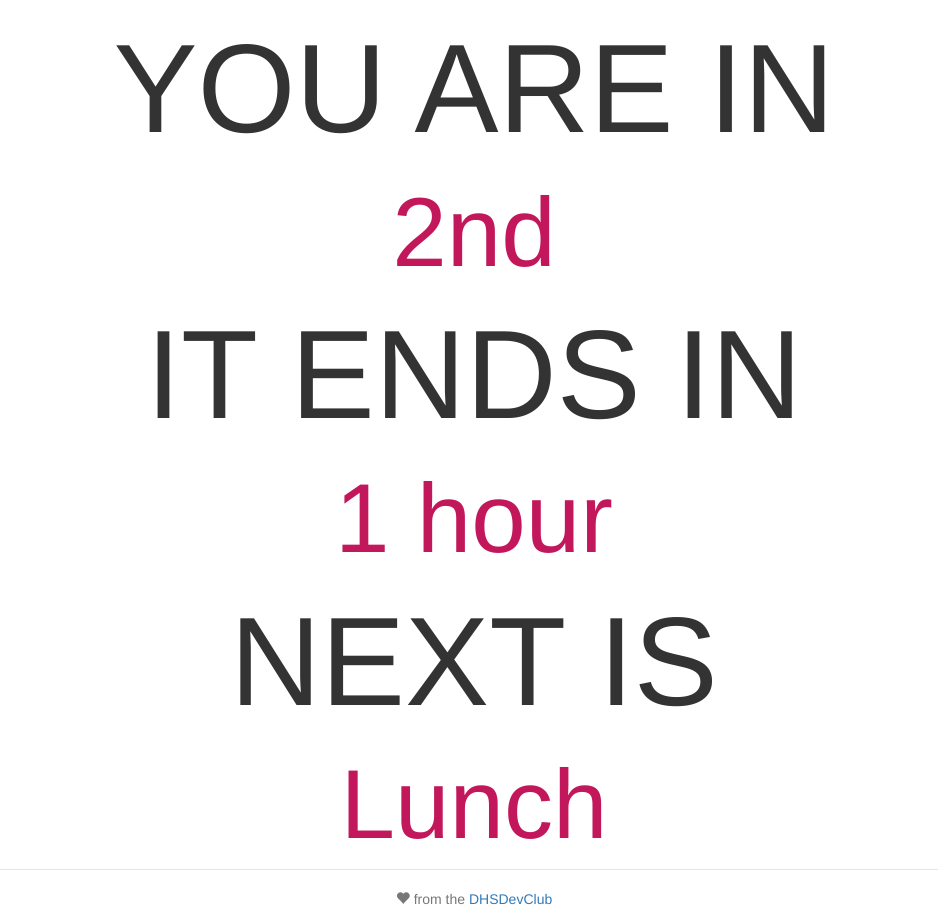
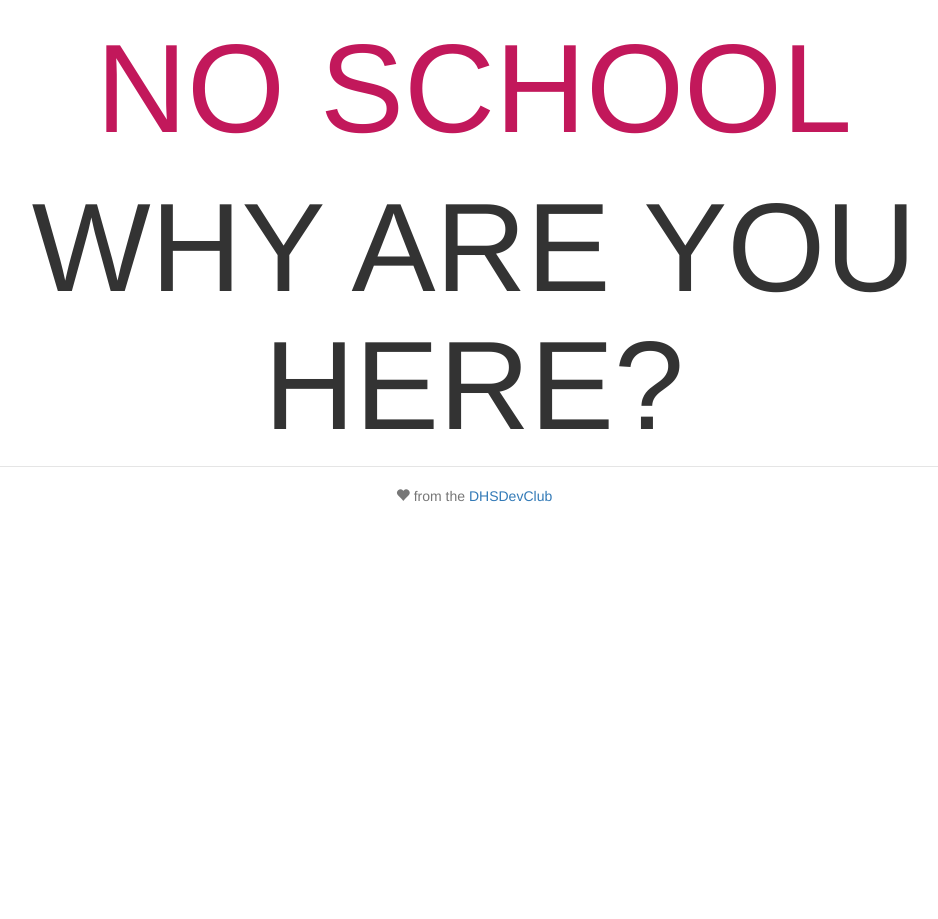
Before and after one commit to manmon42/When-Does-It-End, a website: page app/index.html in a window 1280 px wide. Shown: the whole page, without its empty margins (166-1104 px from the left). After the commit the page ends 800 px from the top, so only its background shows below. Drawn offline with nearby package versions, Linux system fonts and the light colour scheme; some packages are replaced by stand-ins of ours; files that its build step writes are made by us from their sources.

Commit message:
Updates
Favicon, Analytics code, Removed dev code

```diff
--- a/app/index.html
+++ b/app/index.html
@@ -46,7 +46,7 @@
                 r = n.getElementsByTagName(g)[0], a.src = u, r.parentNode.insertBefore(a, r)
         }(window, document, 'script', 'https://www.google-analytics.com/analytics.js', 'ga');
 
-        ga('create', 'UA-XXXXX-X');
+        ga('create', 'UA-82826921-1');
         ga('send', 'pageview');
     </script>
 
--- a/app/scripts/controllers/main.js
+++ b/app/scripts/controllers/main.js
@@ -271,7 +271,7 @@ angular.module('whenDoesItEndApp')
         // Initialises the app by running helper functions
         var init = function () {
             var tempDate = new Date(); // Sets temp date var just for the init scope
-            tempDate.setHours(10, 20); //Used for debugging, overrides the hour and minute values.
+            // tempDate.setHours(10, 20); //Used for debugging, overrides the hour and minute values.
             var time = convertTime(tempDate); // Converts the temp date time to time code
             while (needsInc(time) && isSchoolIn(time)) { // Increments untill no longer needed as long as school is in
                 $scope.peri++;
@@ -313,7 +313,7 @@ angular.module('whenDoesItEndApp')
         // Interval, runs once every second
         $interval(function () {
             var date = new Date(); // Sets date to be a new Date() object
-            date.setHours(10, 20); //Used for debugging, overrides the hour and minute values.
+            // date.setHours(10, 20); //Used for debugging, overrides the hour and minute values.
             var time = convertTime(date); // Converts the current time into minutes since the beginning of the day
             if (isSchoolIn(time)) { // Checks if school is in, if false, the in() and endsIn() functions dont need to run
                 if (needsInc(time)) {
```
Also changed, not shown: favicon.ico (added).
